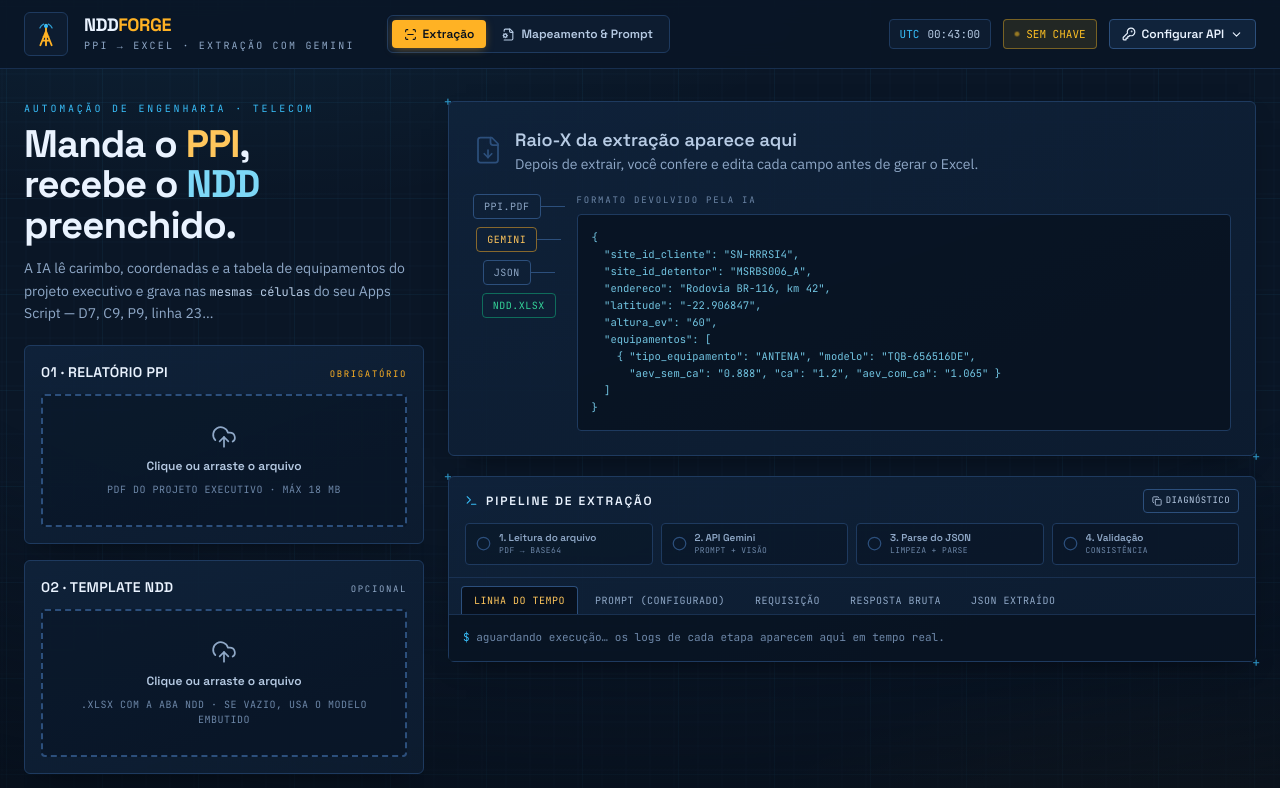
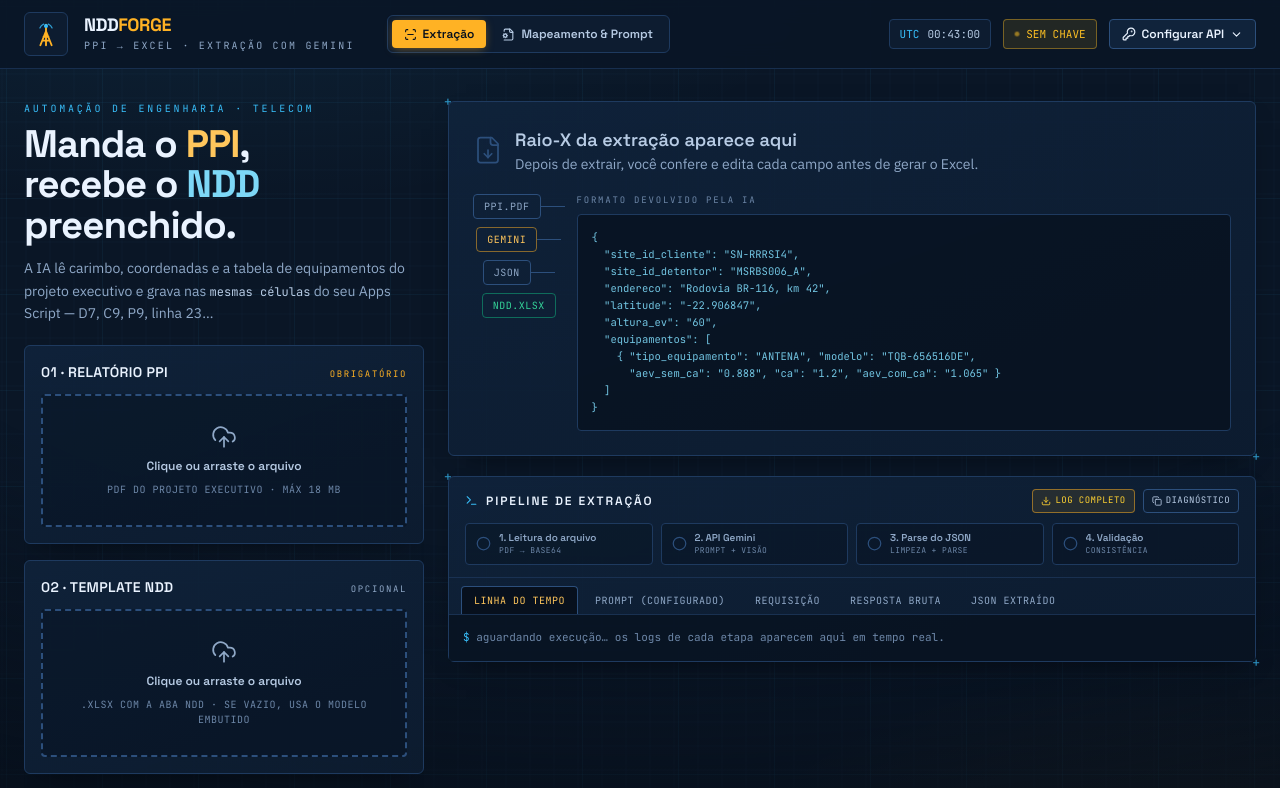
Before and after one commit to ValtemirFeliciano/web-ndd-tim, a React (Vite) app: page / in a window 1280 px wide. Shown: the top 788 px of the page. Built offline with nearby package versions, Linux system fonts and the light colour scheme.

Commit message:
Add files via upload

```diff
--- a/src/components/DebugConsole.tsx
+++ b/src/components/DebugConsole.tsx
@@ -1,6 +1,7 @@
 import { useEffect, useRef, useState } from "react";
-import { Check, CheckCircle2, Circle, Copy, Loader2, Terminal, XCircle } from "lucide-react";
+import { Check, CheckCircle2, Circle, Copy, Download, Loader2, Terminal, XCircle } from "lucide-react";
 import type { LogEntry, LogLevel, StepId, StepStatus } from "../types";
+import { logger } from "../lib/logger";
 
 const STEPS: { id: StepId; rotulo: string; detalhe: string }[] = [
   { id: "arquivo", rotulo: "Leitura do arquivo", detalhe: "PDF → base64" },
@@ -145,6 +146,15 @@ export default function DebugConsole({ steps, logs, rawRequest, rawResponse, jso
               {erros} erro{erros > 1 ? "s" : ""}
             </span>
           )}
+          <div className="ml-auto flex items-center gap-2">
+            <button
+              onClick={() => logger.exportToFile()}
+              className="flex items-center gap-1 rounded border border-amber-500/50 bg-amber-500/10 px-2 py-1 font-mono text-[9px] uppercase tracking-wider text-amber-300 transition-colors hover:bg-amber-500/20"
+              title="Baixa todos os logs como arquivo .txt"
+            >
+              <Download size={10} />
+              log completo
+            </button>
             {onCopiarDiagnostico && (
               <button
                 onClick={async () => {
@@ -156,13 +166,14 @@ export default function DebugConsole({ steps, logs, rawRequest, rawResponse, jso
                     /* clipboard indisponível */
                   }
                 }}
-              className="ml-auto flex items-center gap-1 rounded border border-ink-500 px-2 py-1 font-mono text-[9px] uppercase tracking-wider text-mist-300 transition-colors hover:border-amber-500 hover:text-amber-400"
+                className="flex items-center gap-1 rounded border border-ink-500 px-2 py-1 font-mono text-[9px] uppercase tracking-wider text-mist-300 transition-colors hover:border-amber-500 hover:text-amber-400"
                 title="Copia logs, erros, stack e ambiente para a área de transferência (sem a chave da API)"
               >
                 {diagCopiado ? <Check size={10} className="text-ok-400" /> : <Copy size={10} />}
                 {diagCopiado ? "copiado" : "diagnóstico"}
               </button>
             )}
+          </div>
         </div>
         <div className="grid grid-cols-2 gap-2 sm:grid-cols-4">
           {STEPS.map((s, i) => {
```
Lines whose indentation alone changed are shown as unchanged.
